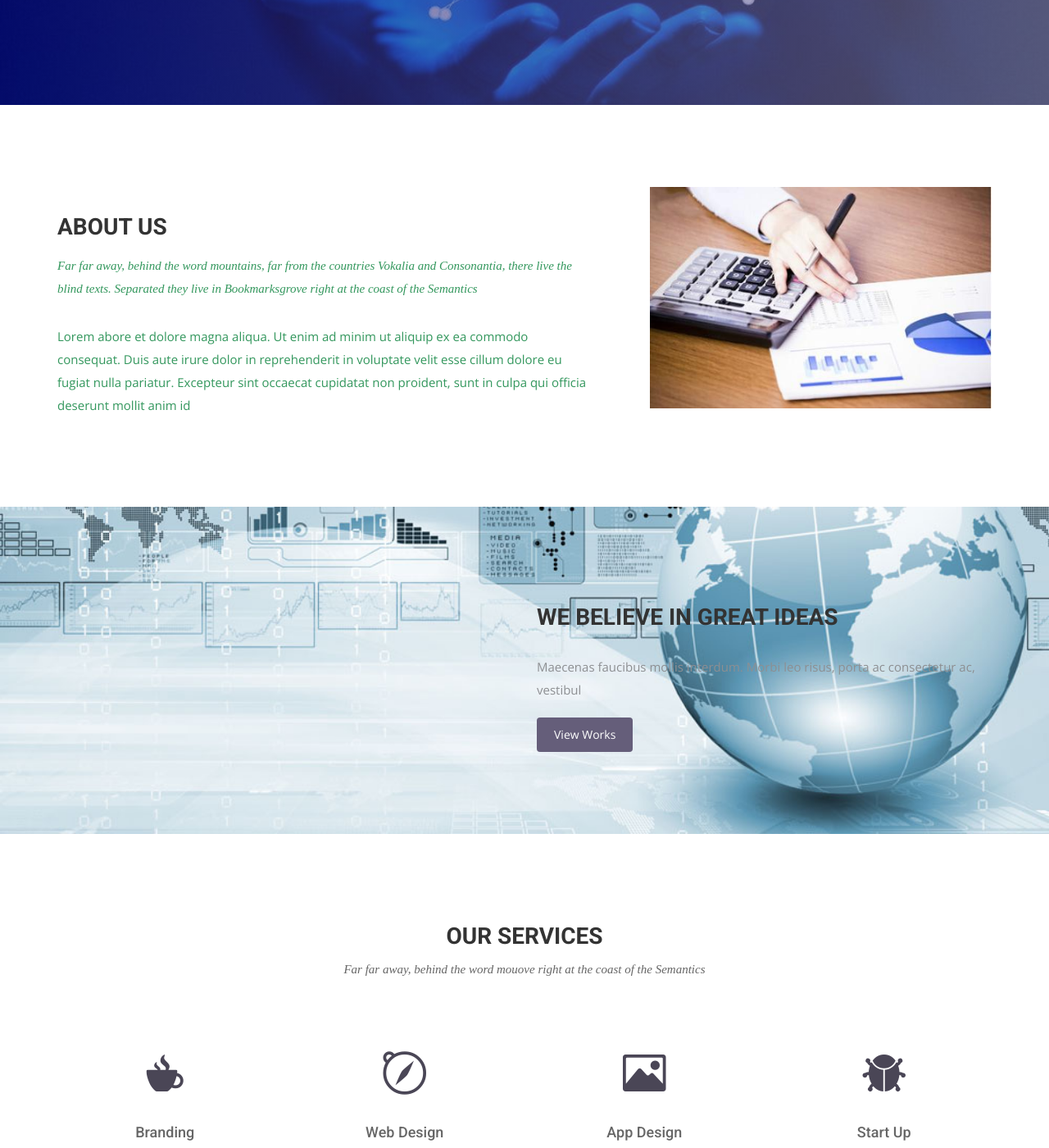
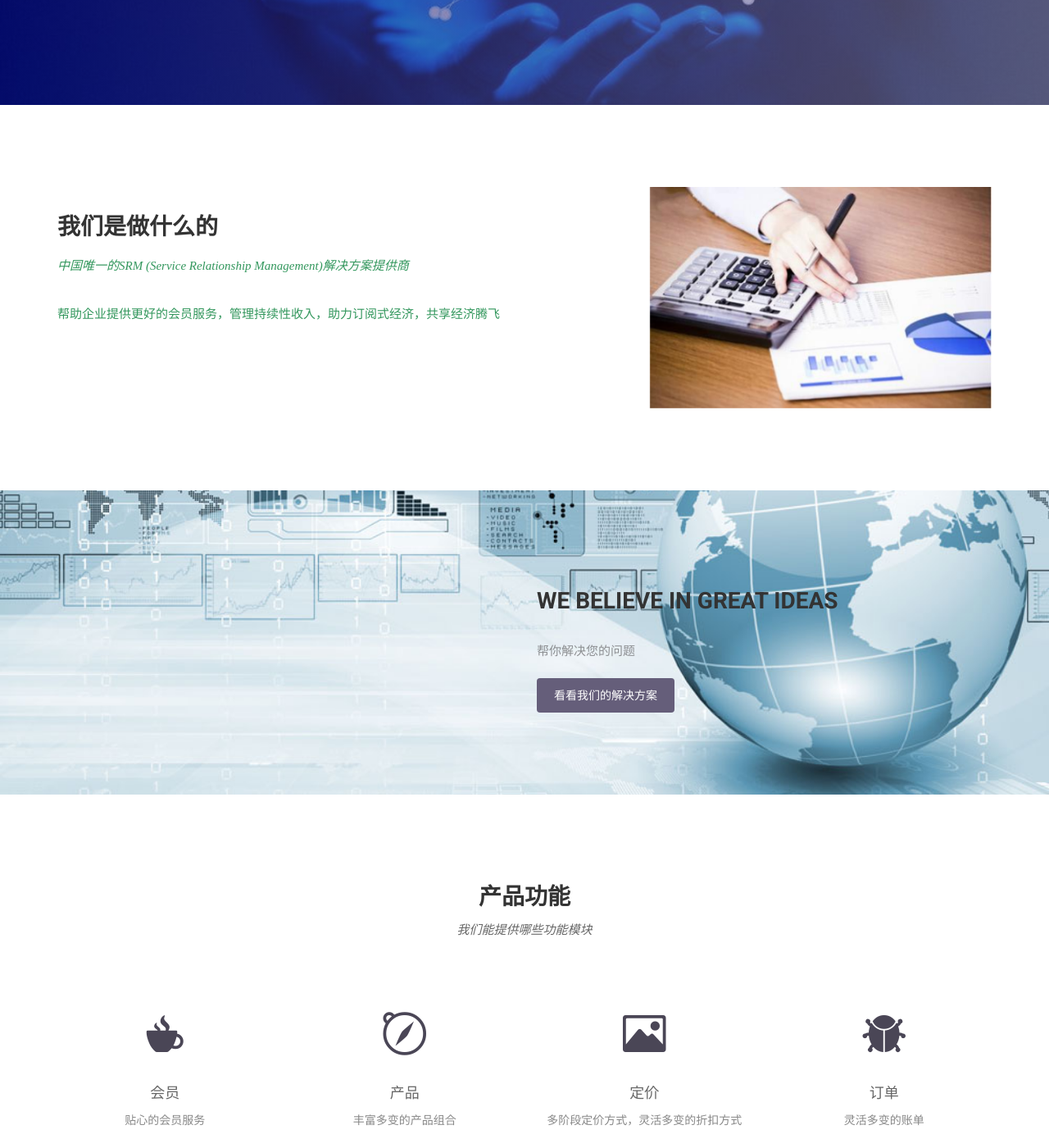
Before and after one commit to dreampivot/slipscloud.github.io, a Jekyll site: the page built from index.html, in a window 1280 px wide and 1400 px high, scrolled down 627 px. Shown: the whole window at 82% size. Built offline with Jekyll 4.4.1, drawn with Linux system fonts in a browser that asks for light colours; nearby versions of some CDN libraries; some web fonts are replaced; some of the changed text lies outside the part shown.

Commit message:
Update index.html

```diff
--- a/index.html
+++ b/index.html
@@ -10,8 +10,8 @@ permalink: /
     <div class="row">
       <div class="col-md-10 col-md-offset-2">
         <div class="block">
-          <h1 class="animated fadeInUp">智简云 SRM <a href="https://slipscloud.bitbucket.io" >登陆</a></h1>
-          <p class="animated fadeInUp">因为专业，所以简单；因为专业 所以智慧。</p>
+          <h1 class="animated fadeInUp">智简云 SRM <a href="https://slipscloud.bitbucket.io" >去看看</a></h1>
+          <p class="animated fadeInUp">因为专业 所以简单,因为专业 所以智慧。</p>
         </div>
       </div>
     </div>
@@ -24,10 +24,10 @@ permalink: /
       <div class="col-md-7 col-sm-12">
         <div class="block">
           <div class="section-title">
-            <h2>About Us</h2>
-            <p>Far far away, behind the word mountains, far from the countries Vokalia and Consonantia, there live the blind texts. Separated they live in Bookmarksgrove right at the coast of the Semantics</p>
+            <h2>我们是做什么的</h2>
+            <p>中国唯一的SRM (Service Relationship Management)解决方案提供商</p>
           </div>
-          <p>Lorem abore et dolore magna aliqua. Ut enim ad minim ut aliquip ex ea commodo consequat. Duis aute irure dolor in reprehenderit in voluptate velit esse cillum dolore eu fugiat nulla pariatur. Excepteur sint occaecat cupidatat non proident, sunt in culpa qui officia deserunt mollit anim id </p>
+          <p>帮助企业提供更好的会员服务，管理持续性收入，助力订阅式经济，共享经济腾飞</p>
         </div>
       </div><!-- .col-md-7 close -->
       <div class="col-md-5 col-sm-12">
@@ -44,8 +44,8 @@ permalink: /
   <div class="row">
     <div class="col-md-6 col-md-offset-6">
       <h2>WE BELIEVE IN GREAT IDEAS</h2>
-      <p>Maecenas faucibus mollis interdum. Morbi leo risus, porta ac consectetur ac, vestibul</p>
-      <a href="#" class="btn btn-view-works">View Works</a>
+      <p>帮你解决您的问题</p>
+      <a href="#" class="btn btn-view-works">看看我们的解决方案</a>
     </div>
   </div>
 </div>
@@ -56,65 +56,65 @@ permalink: /
   <div class="container">
     <div class="row">
       <div class="section-title">
-        <h2>Our Services</h2>
-        <p>Far far away, behind the word mouove right at the coast of the Semantics</p>
+        <h2>产品功能</h2>
+        <p>我们能提供哪些功能模块</p>
       </div>
     </div>
     <div class="row ">
       <div class="col-sm-6 col-md-3">
         <div class="service-item">
           <i class="icon ion-coffee"></i>
-          <h4>Branding</h4>
-          <p>Lorem ipsum dolor sit a tempor incididunt ut </p>
+          <h4>会员</h4>
+          <p>贴心的会员服务</p>
         </div>
       </div>
       <div class="col-sm-6 col-md-3">
         <div class="service-item">
           <i class="ion-compass"></i>
-          <h4>Web Design</h4>
-          <p>Lorem ipsum dolor sit amet, conser incididunt ut </p>
+          <h4>产品</h4>
+          <p>丰富多变的产品组合 </p>
         </div>
       </div>
       <div class="col-sm-6 col-md-3">
         <div class="service-item">
           <i class="ion-image"></i>
-          <h4>App Design</h4>
-          <p>Lorem ipsum dolor sit amet, consecteincididunt ut </p>
+          <h4>定价</h4>
+          <p>多阶段定价方式，灵活多变的折扣方式</p>
         </div>
       </div>
       <div class="col-sm-6 col-md-3">
         <div class="service-item">
           <i class="ion-bug"></i>
-          <h4>Start Up</h4>
-          <p>Lorem d do eiusmod tempor incididunt ut </p>
+          <h4>订单</h4>
+          <p>灵活多变的账单 </p>
         </div>
       </div>
       <div class="col-sm-6 col-md-3">
         <div class="service-item">
           <i class="ion-headphone"></i>
-          <h4>Logo Design</h4>
-          <p>Lorem ipsum dolor sit amet, consectetur tempor incididunt ut </p>
+          <h4>计费</h4>
+          <p>精确可靠的计费</p>
         </div>
       </div>
       <div class="col-sm-6 col-md-3">
         <div class="service-item">
           <i class="ion-leaf"></i>
-          <h4>Development</h4>
-          <p>Lorem ipsum dolor sit amet,ut </p>
+          <h4>账单</h4>
+          <p>定期或实时生成 </p>
         </div>
       </div>
       <div class="col-sm-6 col-md-3">
         <div class="service-item">
           <i class="ion-planet"></i>
-          <h4>Brand Identity</h4>
-          <p>Lorem ipsum dolor sit amet, consectetur a </p>
+          <h4>收费</h4>
+          <p>自动，手动收费 </p>
         </div>
       </div>
       <div class="col-sm-6 col-md-3">
         <div class="service-item">
           <i class="ion-earth"></i>
-          <h4>Brand Identity</h4>
-          <p>Lorem ipsum dolor sit amet, consectetur ad </p>
+          <h4>报表</h4>
+          <p>持续性收入相关财务报表，让您掌控生意的 </p>
         </div>
       </div>
     </div>
```
Also changed, not shown: other parts of index.html (+1 -1 lines).
